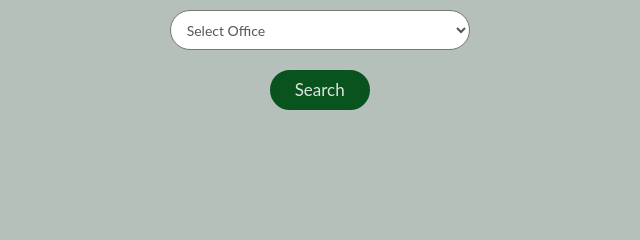
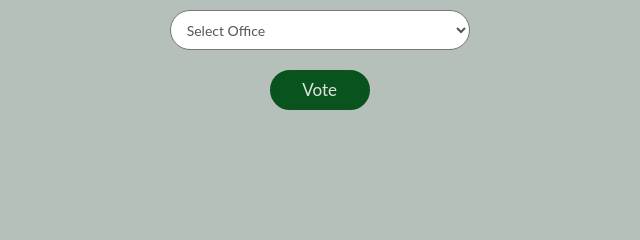
Before and after one commit to czarjulius/Politico, a plain HTML site: page user_dashboard.html in a window 1280 px wide. Shown: the part 450-690 px from the top of the page, 427-1067 px from the left. Drawn offline with Linux system fonts and the light colour scheme.

Commit message:
Renamed search button

```diff
--- a/user_dashboard.html
+++ b/user_dashboard.html
@@ -59,7 +59,7 @@
                                     </select>
                             </div>
                             <div class="clearfix"></div>
-                            <input value="Search" type="button" class="btn search" id="nominate"/>
+                            <input value="Vote" type="button" class="btn search" id="nominate"/>
                         </form>
                     </div>
                     <div class="vote-container">
```
